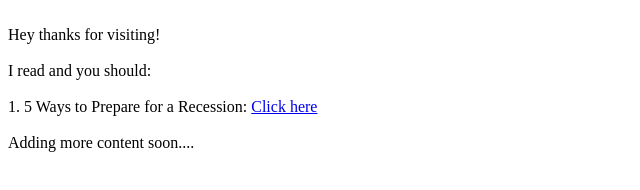
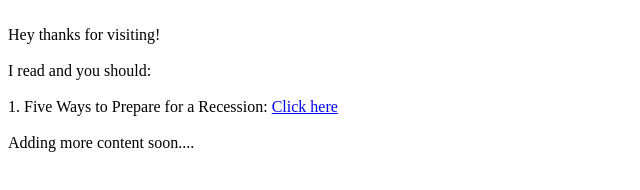
Before and after one commit to devalhoney103/devalhoney103.github.io, a plain HTML site: page index.html in a window 1280 px wide. Shown: the full height of the page, 0-640 px from the left. Drawn offline with Linux system fonts and the light colour scheme.

Commit message:
Update index.html

```diff
--- a/index.html
+++ b/index.html
@@ -1,4 +1,4 @@
 <BR> Hey thanks for visiting! </BR>
 <BR> I read and you should: </BR>
-<BR> 1. 5 Ways to Prepare for a Recession: <a href="https://www.equifax.com/personal/education/personal-finance/five-ways-to-prepare-for-a-recession/"> Click here </a> </BR>
+<BR> 1. Five Ways to Prepare for a Recession: <a href="https://www.equifax.com/personal/education/personal-finance/five-ways-to-prepare-for-a-recession/"> Click here </a> </BR>
 <BR> Adding more content soon.... </BR>
```
